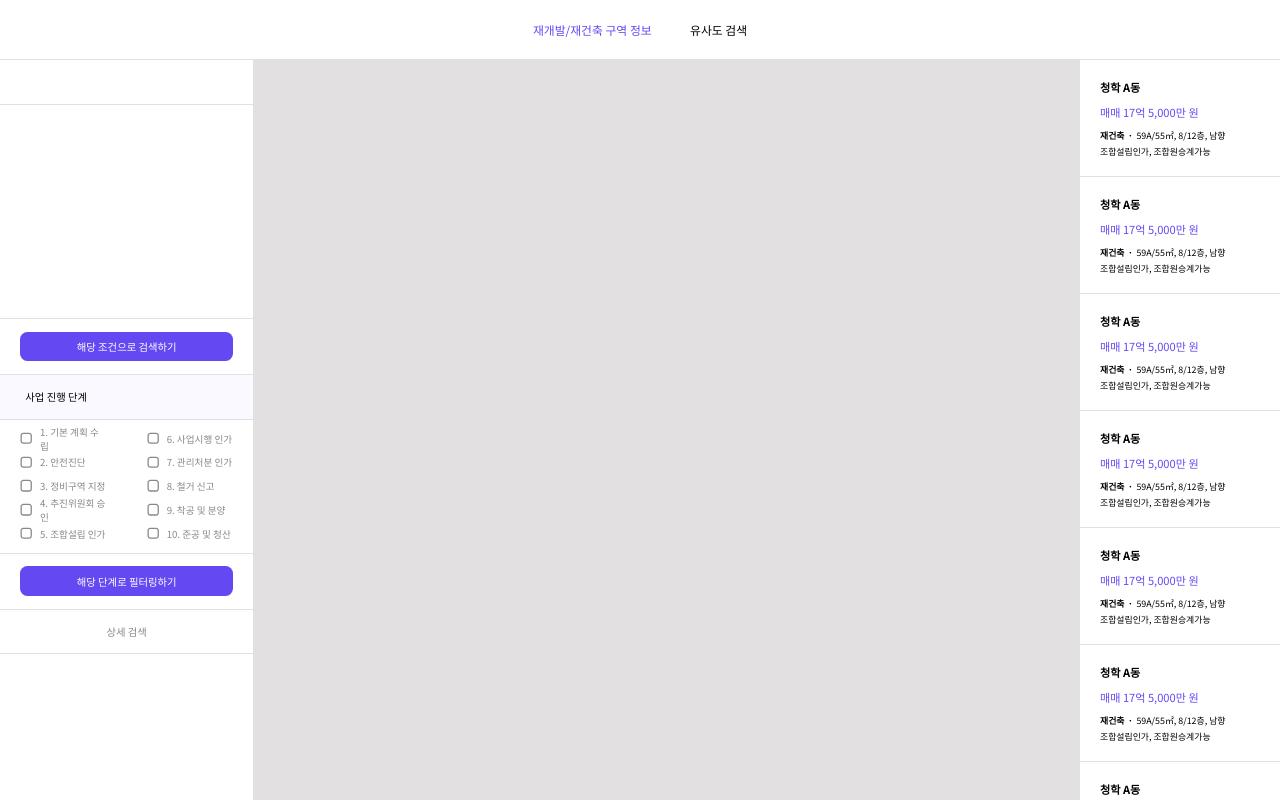
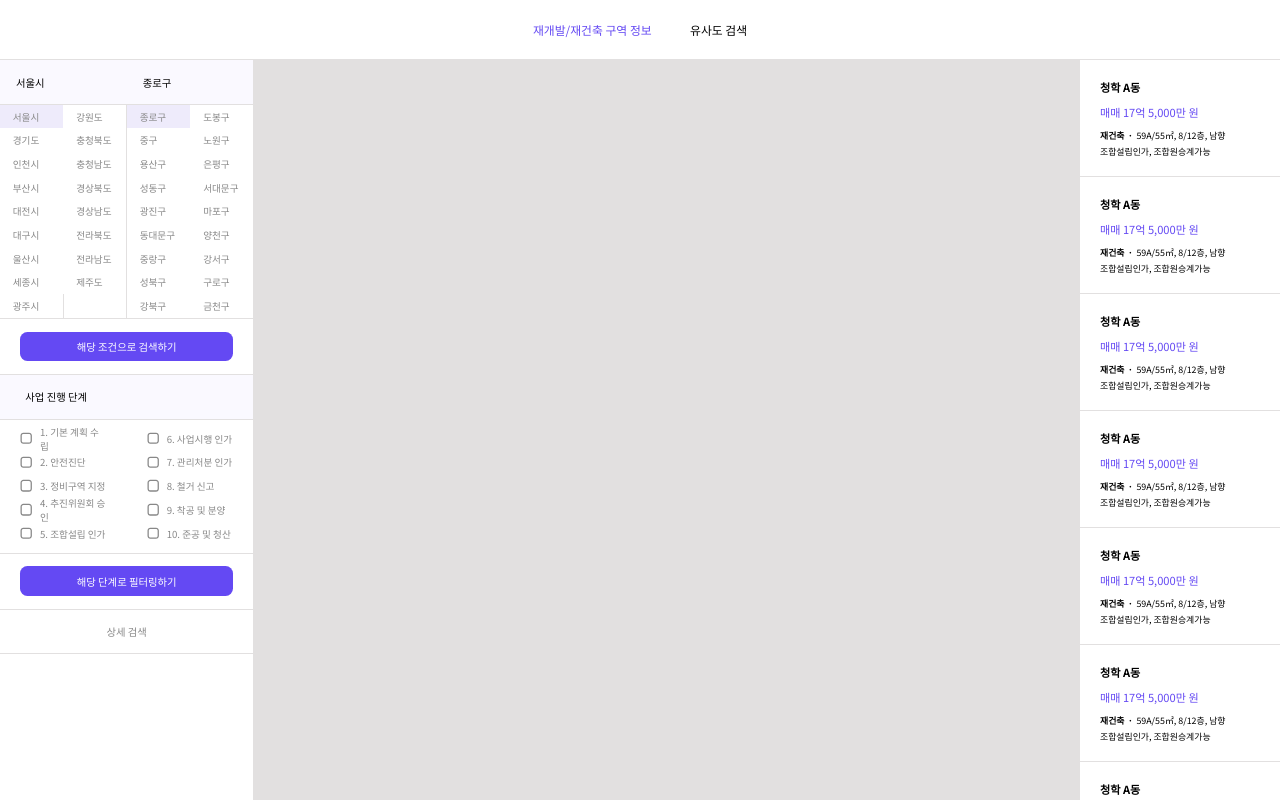
Before and after one commit to hye1ee/god-of-investment, a React (Vite) app: page /home in a window 1280 px wide. Built offline with nearby package versions, Linux system fonts and the light colour scheme.

Commit message:
[feat] Implement filter tab location part

```diff
--- a/src/pages/home/components/filter/LocationFilter.tsx
+++ b/src/pages/home/components/filter/LocationFilter.tsx
@@ -1,17 +1,22 @@
+import { useState } from "react";
 import { Wrapper } from "../../../components/Wrapper";
 import Button from "../../../components/Button";
-import { BorderRow } from "../../../components/Border";
+import { BorderColumn, BorderRow } from "../../../components/Border";
+import { locationNames } from "../../../../utils/constants";
+import { RegularText } from "../../../components/Text";
 
 export default () => {
+  const [location, setLocation] = useState(["서울시", "종로구"]);
+
   const onLocationFilter = () => {
     console.log("onLocationFilter button clicked");
   };
 
   return (
     <Wrapper direction="column" width="full">
-      <Wrapper direction="row" width="full" height={59}></Wrapper>
+      <LocationTitle location={location} />
       <BorderRow width={1} color="grayLight" />
-      <Wrapper direction="row" width="full" height={288}></Wrapper>
+      <LocationSelector location={location} setLocation={setLocation} />
       <BorderRow width={1} color="grayLight" />
 
       <Wrapper direction="row" width="full" height={75} center={true}>
@@ -33,3 +38,113 @@ export default () => {
     </Wrapper>
   );
 };
+
+const LocationTitle = ({ location }: { location: string[] }) => {
+  return (
+    <Wrapper direction="row" width="full" height={59}>
+      <Wrapper
+        direction="row"
+        width={190}
+        height="full"
+        center={true}
+        color="purpleBright"
+      >
+        <RegularText size={14} absolute={true} left={24}>
+          {location[0]}
+        </RegularText>
+      </Wrapper>
+      <Wrapper
+        direction="row"
+        width={190}
+        height="full"
+        center={true}
+        color="purpleBright"
+      >
+        <RegularText size={14} absolute={true} left={24}>
+          {location[1]}
+        </RegularText>
+      </Wrapper>
+    </Wrapper>
+  );
+};
+
+const LocationSelector = ({
+  location,
+  setLocation,
+}: {
+  location: string[];
+  setLocation: React.Dispatch<React.SetStateAction<string[]>>;
+}) => {
+  return (
+    <Wrapper direction="row" width="full" height={288}>
+      <Wrapper direction="column" width={94.25} height="full">
+        {Object.keys(locationNames)
+          .slice(0, 9)
+          .map((name) => (
+            <LocationName
+              active={name === location[0]}
+              name={name}
+              onClick={() => setLocation([name, locationNames[name][0]])}
+            />
+          ))}
+      </Wrapper>
+      <BorderColumn width={1} color="grayLight" />
+      <Wrapper direction="column" width={94.25} height="full">
+        {Object.keys(locationNames)
+          .slice(9)
+          .map((name) => (
+            <LocationName
+              active={name === location[0]}
+              name={name}
+              onClick={() => setLocation([name, locationNames[name][0]])}
+            />
+          ))}
+      </Wrapper>
+      <BorderColumn width={1} color="grayLight" />
+      <Wrapper direction="column" width={94.25} height="full">
+        {locationNames[location[0]].slice(0, 9).map((name) => (
+          <LocationName
+            active={name === location[1]}
+            name={name}
+            onClick={() => setLocation((location) => [location[0], name])}
+          />
+        ))}
+      </Wrapper>
+      <BorderColumn width={1} color="grayLight" />
+      <Wrapper direction="column" width={94.25} height="full">
+        {locationNames[location[0]].slice(9).map((name) => (
+          <LocationName
+            active={name === location[1]}
+            name={name}
+            onClick={() => setLocation((location) => [location[0], name])}
+          />
+        ))}
+      </Wrapper>
+    </Wrapper>
+  );
+};
+
+const LocationName = ({
+  active,
+  name,
+  onClick,
+}: {
+  active: boolean;
+  name: string;
+  onClick: () => void;
+}) => {
+  return (
+    <Wrapper
+      direction="row"
+      width="full"
+      height={32}
+      color={active ? "purpleLight" : "white"}
+      center={true}
+      onClick={onClick}
+    >
+      <RegularText color="gray" size={13} absolute={true} left={19}>
+        {name}
+      </RegularText>
+    </Wrapper>
+  );
+};
--- a/src/utils/constants.ts
+++ b/src/utils/constants.ts
@@ -3,7 +3,7 @@ type Location = {
   [key: string]: string[],
 }
 
-export const location: Location = {
+export const locationNames: Location = {
   '서울시': ['종로구', '중구', '용산구', '성동구', '광진구', '동대문구', '중랑구', '성북구', '강북구', '도봉구', '노원구', '은평구', '서대문구', '마포구', '양천구', '강서구', '구로구', '금천구', '영등포구', '동작구', '관악구', '서초구', '강남구', '송파구', '강동구'],
   '경기도': ['수원시', '고양시', '용인시', '성남시', '부천시', '화성시', '안산시', '남양주시', '안양시', '평택시', '시흥시', '파주시', '의정부시', '김포시', '광주시', '광명시', '군포시', '하남시', '오산시', '양주시', '이천시', '구리시', '안성시', '포천시', '의왕시', '양평군', '여주시', '동두천시', '가평군', '과천시', '연천군'],
   '인천시': ['중구', '동구', '미추홀구', '연수구', '남동구', '부평구', '계양구', '서구', '강화군', '옹진군'],
```
